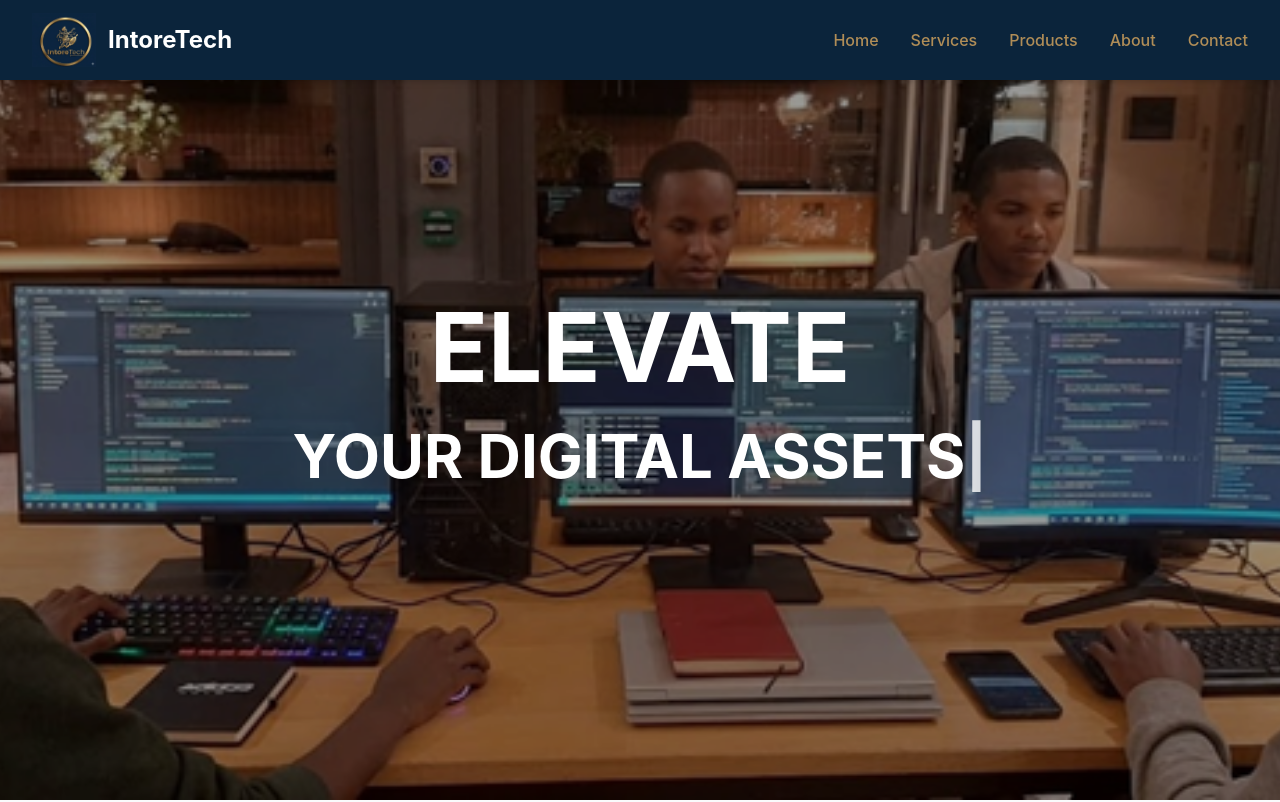
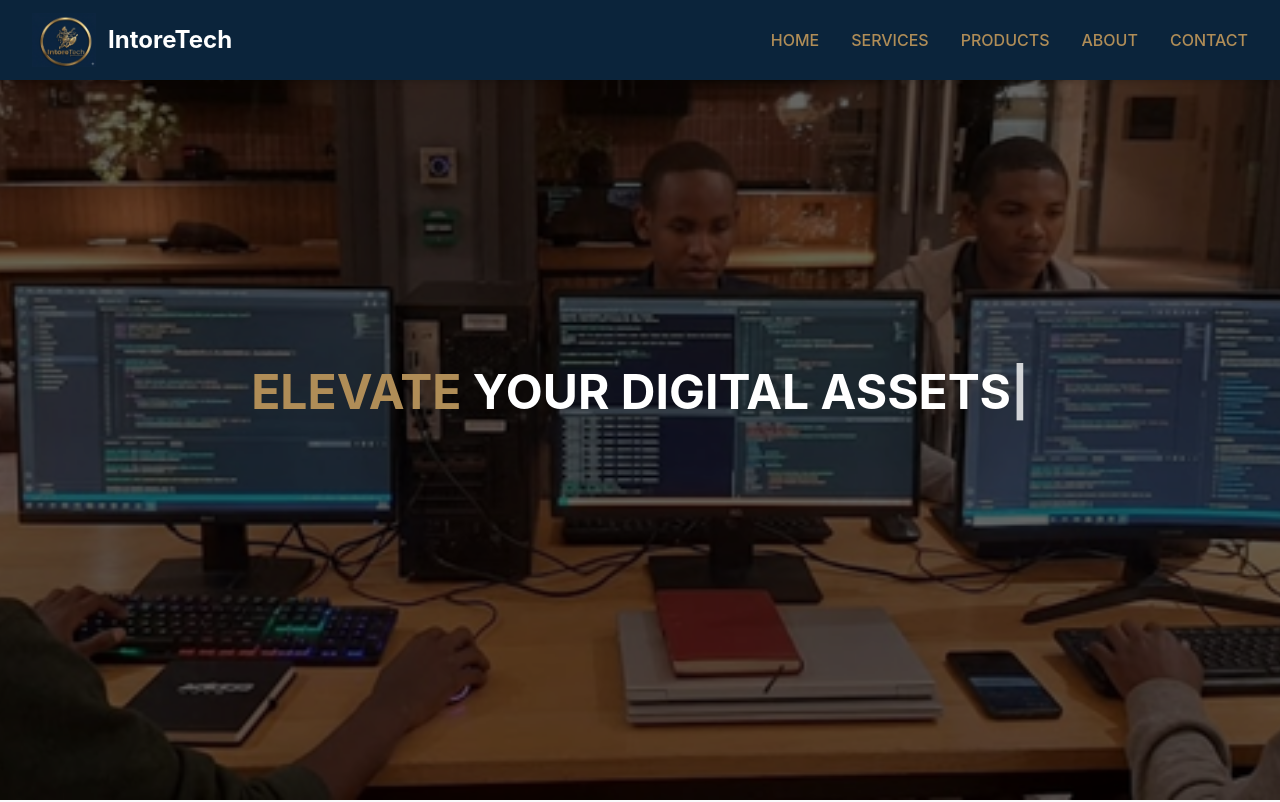
Before and after one commit to Niyomugabo-fabrice/IntoreTechnology-proposal-, a React (Vite) app: page / in a window 1280 px wide. Shown: the top 802 px of the page. Built offline with nearby package versions, Linux system fonts and the light colour scheme.

Commit message:
updating the hero backgorund image and the text display

```diff
--- a/src/app/components/Hero.tsx
+++ b/src/app/components/Hero.tsx
@@ -75,7 +75,7 @@ export function Hero() {
                   alt={`Slide ${index + 1}`}
                   className="w-full h-full object-cover"
                 />
-                <div className="absolute inset-0 bg-black/40"></div>
+                <div className="absolute inset-0 bg-black/60"></div>
               </div>
             </div>
           ))}
@@ -84,12 +84,9 @@ export function Hero() {
 
       <div className="relative z-20 h-full flex flex-col items-center justify-center text-white px-4">
         <div className="text-center">
-          <h3 className="text-4xl sm:text-5xl md:text-7xl lg:text-8xl font-bold mb-4">
-            ELEVATE
+          <h3 className="text-2xl sm:text-3xl md:text-4xl lg:text-5xl font-bold mb-4 whitespace-nowrap">
+            <span style={{ color: '#B08D57' }}>ELEVATE</span> <span className="inline-block min-w-[200px]"><TypewriterText text={dynamicTexts[currentTextIndex]} /></span>
           </h3>
-          <h4 className="text-2xl sm:text-3xl md:text-5xl lg:text-6xl font-bold min-h-[1.5em] flex items-center justify-center">
-            <TypewriterText text={dynamicTexts[currentTextIndex]} />
-          </h4>
         </div>
       </div>
     </section>
--- a/src/app/components/Navbar.tsx
+++ b/src/app/components/Navbar.tsx
@@ -25,19 +25,19 @@ export function Navbar() {
           <div className="hidden md:block">
             <div className="ml-10 flex items-baseline space-x-8">
               <button onClick={() => scrollToSection('home')} className="text-[#B08D57] hover:text-white transition-colors">
-                Home
+                HOME
               </button>
               <button onClick={() => scrollToSection('services')} className="text-[#B08D57] hover:text-white transition-colors">
-                Services
+                SERVICES
               </button>
               <button onClick={() => scrollToSection('products')} className="text-[#B08D57] hover:text-white transition-colors">
-                Products
+                PRODUCTS
               </button>
               <button onClick={() => scrollToSection('about')} className="text-[#B08D57] hover:text-white transition-colors">
-                About
+                ABOUT
               </button>
               <button onClick={() => scrollToSection('contact')} className="text-[#B08D57] hover:text-white transition-colors">
-                Contact
+                CONTACT
               </button>
             </div>
           </div>
```
